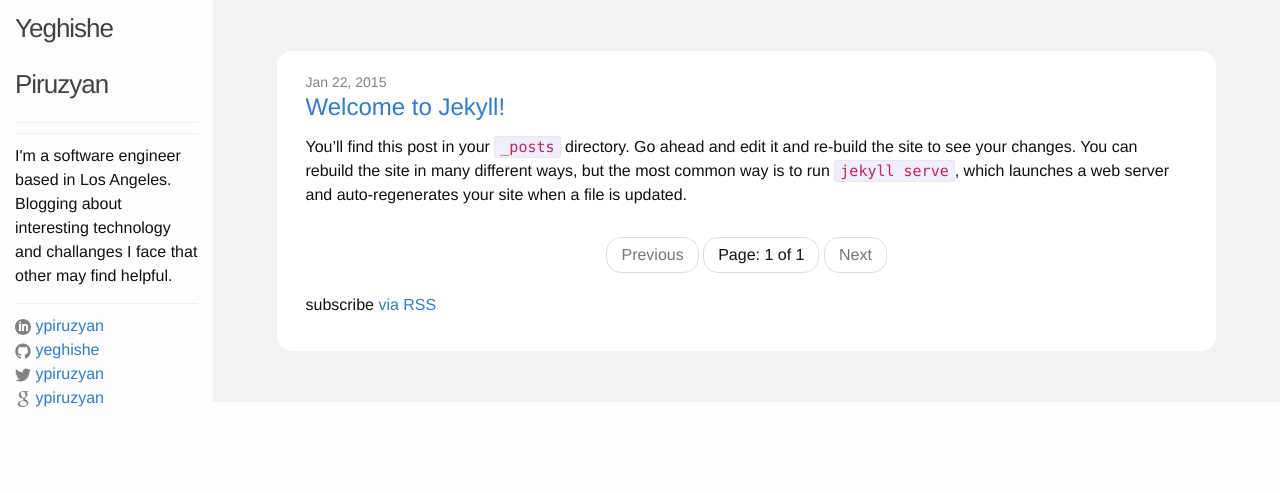
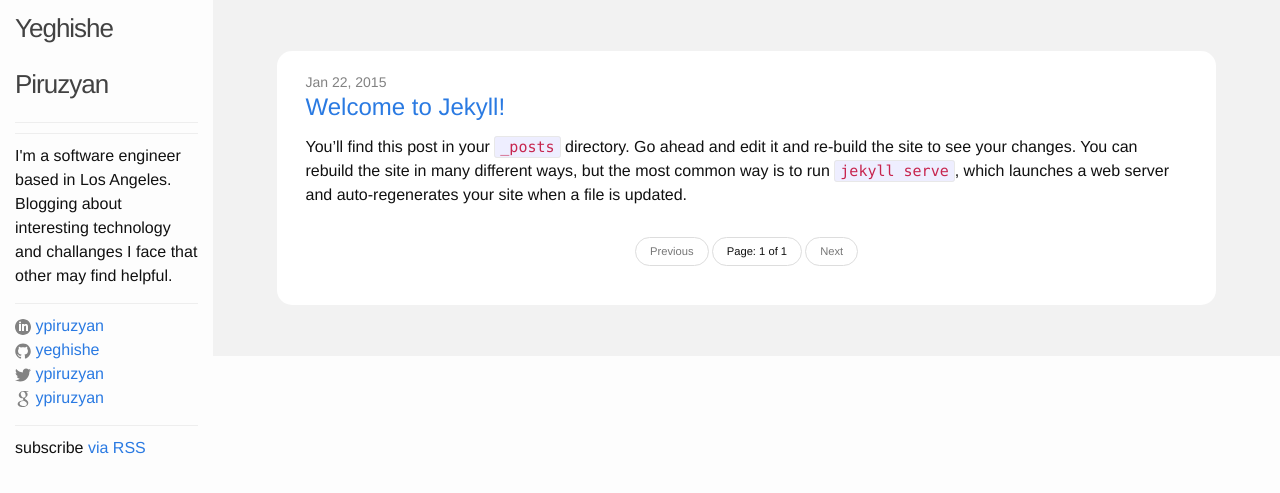
Before and after one commit to yeghishe/yeghishe.github.io, a Jekyll site: the page built from index.html, in a window 1280 px wide. Shown: the top 493 px of the page. Built offline with Jekyll 4.4.1, drawn with Linux system fonts in a browser that asks for light colours; the list of posts is cut into pages by our own code.

Commit message:
design changes

```diff
--- a/_includes/sidebar.html
+++ b/_includes/sidebar.html
@@ -92,3 +92,7 @@
   </li>
   {% endif %}
 </ul>
+
+<hr />
+
+<p class="rss-subscribe">subscribe <a href="{{ "/feed.xml" | prepend: site.baseurl }}">via RSS</a></p>
--- a/_sass/_customize.scss
+++ b/_sass/_customize.scss
@@ -59,6 +59,10 @@
   }
 }
 
+.pager {
+  font-size: 70%;
+}
+
 .pager .disabled>a, .pager .disabled>a:focus, .pager .disabled>a:hover, .pager .disabled>span {
   cursor: default;
 }
--- a/index.html
+++ b/index.html
@@ -31,7 +31,4 @@ layout: default
       <li class="disabled"><a href="#">Next</a></li>
     {% endif %}
   </ul>
-
-  <p class="rss-subscribe">subscribe <a href="{{ "/feed.xml" | prepend: site.baseurl }}">via RSS</a></p>
-
 </div>
```
